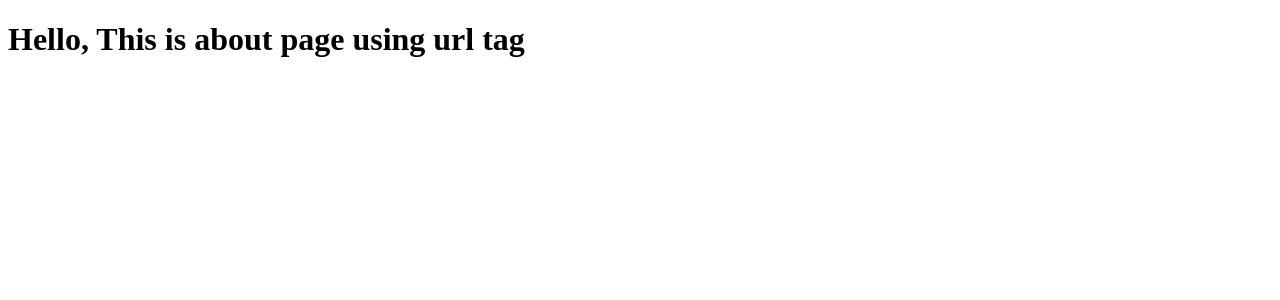
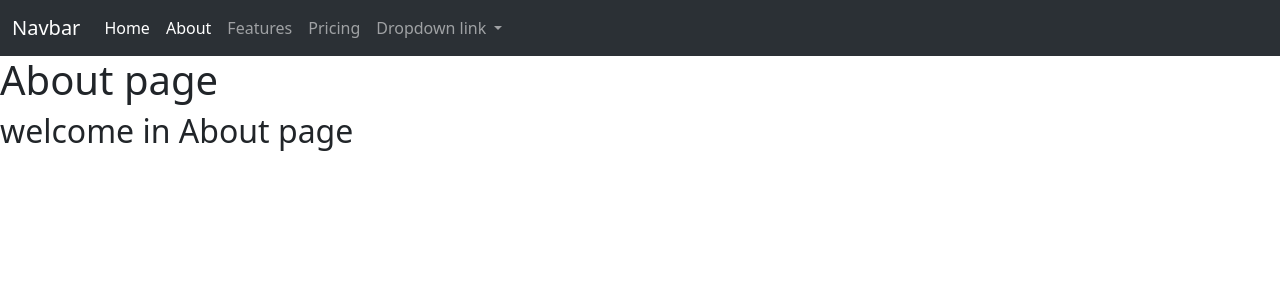
Before and after one commit to MAHRifat/Django_Course_Code, a Django app: page /first_app/about/ in a window 1280 px wide. Shown: the top 300 px of the page. Run offline with Django 4.2, Linux system fonts and the light colour scheme.

Commit message:
Add template inheritence

```diff
--- a/forth_project/forth_project/first_app/templates/first/about.html
+++ b/forth_project/forth_project/first_app/templates/first/about.html
@@ -1,11 +1,7 @@
-<!DOCTYPE html>
-<html lang="en">
-<head>
-    <meta charset="UTF-8">
-    <meta name="viewport" content="width=device-width, initial-scale=1.0">
-    <title>About page</title>
-</head>
-<body>
-    <h1>Hello, This is about page using url tag</h1>
-</body>
-</html>
+{% extends 'base.html' %}
+
+{% block title %} About page {% endblock title %}
+
+{% block content %} About page{% endblock content %}
+
+{% block content2 %} {{block.super}} About page{% endblock content2 %}
--- a/forth_project/forth_project/first_app/urls.py
+++ b/forth_project/forth_project/first_app/urls.py
@@ -2,6 +2,6 @@ from django.urls import path
 from . import views
 
 urlpatterns = [
-    path('contact/', views.home, name="home_page"),
+    path('home/', views.home, name="home_page"),
     path('about/',views.about, name="about_page"),
 ]
--- a/forth_project/forth_project/first_app/views.py
+++ b/forth_project/forth_project/first_app/views.py
@@ -3,7 +3,7 @@ from django.http import HttpResponse
 
 # Create your views here.
 def home(request):
-    return render(request, './first/index.html', context= {'name': 'Phitron', 'age': 19, 'marks': 33, 'courses': [
+    return render(request, './first/home.html', context= {'name': 'Phitron', 'age': 19, 'marks': 33, 'courses': [
         {
             'id': 1,
             'course': 'C++',
--- a/forth_project/forth_project/forth_project/views.py
+++ b/forth_project/forth_project/forth_project/views.py
@@ -1,4 +1,4 @@
 from django.shortcuts import render
 
 def home(request):
-    return render(request, 'index.html',)
+    return render(request, 'base.html',)
--- /dev/null
+++ b/forth_project/forth_project/templates/base.html
@@ -0,0 +1,61 @@
+<!doctype html>
+<html lang="en">
+
+<head>
+    <meta charset="utf-8">
+    <meta name="viewport" content="width=device-width, initial-scale=1">
+    <title>{% block title %}    {% endblock title %}</title>
+    <link href="https://cdn.jsdelivr.net/npm/bootstrap@5.3.1/dist/css/bootstrap.min.css" rel="stylesheet"
+        integrity="sha384-4bw+/aepP/YC94hEpVNVgiZdgIC5+VKNBQNGCHeKRQN+PtmoHDEXuppvnDJzQIu9" crossorigin="anonymous">
+</head>
+
+<body>
+    <nav class="navbar navbar-expand-lg bg-body-tertiary" data-bs-theme="dark">
+        <div class="container-fluid">
+            <a class="navbar-brand" href="#">Navbar</a>
+            <button class="navbar-toggler" type="button" data-bs-toggle="collapse" data-bs-target="#navbarNavDropdown"
+                aria-controls="navbarNavDropdown" aria-expanded="false" aria-label="Toggle navigation">
+                <span class="navbar-toggler-icon"></span>
+            </button>
+            <div class="collapse navbar-collapse" id="navbarNavDropdown">
+                <ul class="navbar-nav">
+                    <li class="nav-item">
+                        <a class="nav-link active" aria-current="page" href="{% url 'home_page' %}">Home</a>
+                    </li>
+                    <li class="nav-item">
+                        <a class="nav-link active" aria-current="page" href="{% url 'about_page' %}">About</a>
+                    </li>
+                    <li class="nav-item">
+                        <a class="nav-link" href="#">Features</a>
+                    </li>
+                    <li class="nav-item">
+                        <a class="nav-link" href="#">Pricing</a>
+                    </li>
+                    <li class="nav-item dropdown">
+                        <a class="nav-link dropdown-toggle" href="#" role="button" data-bs-toggle="dropdown"
+                            aria-expanded="false">
+                            Dropdown link
+                        </a>
+                        <ul class="dropdown-menu">
+                            <li><a class="dropdown-item" href="#">Action</a></li>
+                            <li><a class="dropdown-item" href="#">Another action</a></li>
+                            <li><a class="dropdown-item" href="#">Something else here</a></li>
+                        </ul>
+                    </li>
+                </ul>
+            </div>
+        </div>
+    </nav>
+    <h1>{% block content %}
+      This the parent content.
+    {% endblock content %}</h1>
+
+    <h2>{% block content2 %}
+      welcome in
+    {% endblock content2 %}</h2>
+    <script src="https://cdn.jsdelivr.net/npm/bootstrap@5.3.1/dist/js/bootstrap.bundle.min.js"
+        integrity="sha384-HwwvtgBNo3bZJJLYd8oVXjrBZt8cqVSpeBNS5n7C8IVInixGAoxmnlMuBnhbgrkm"
+        crossorigin="anonymous"></script>
+</body>
+
+</html>
```
Also changed, not shown: forth_project/forth_project/first_app/templates/first/home.html (added, +7 -0 lines), forth_project/forth_project/first_app/templates/first/index.html (deleted, +0 -47 lines), forth_project/forth_project/templates/index.html (deleted, +0 -13 lines).
